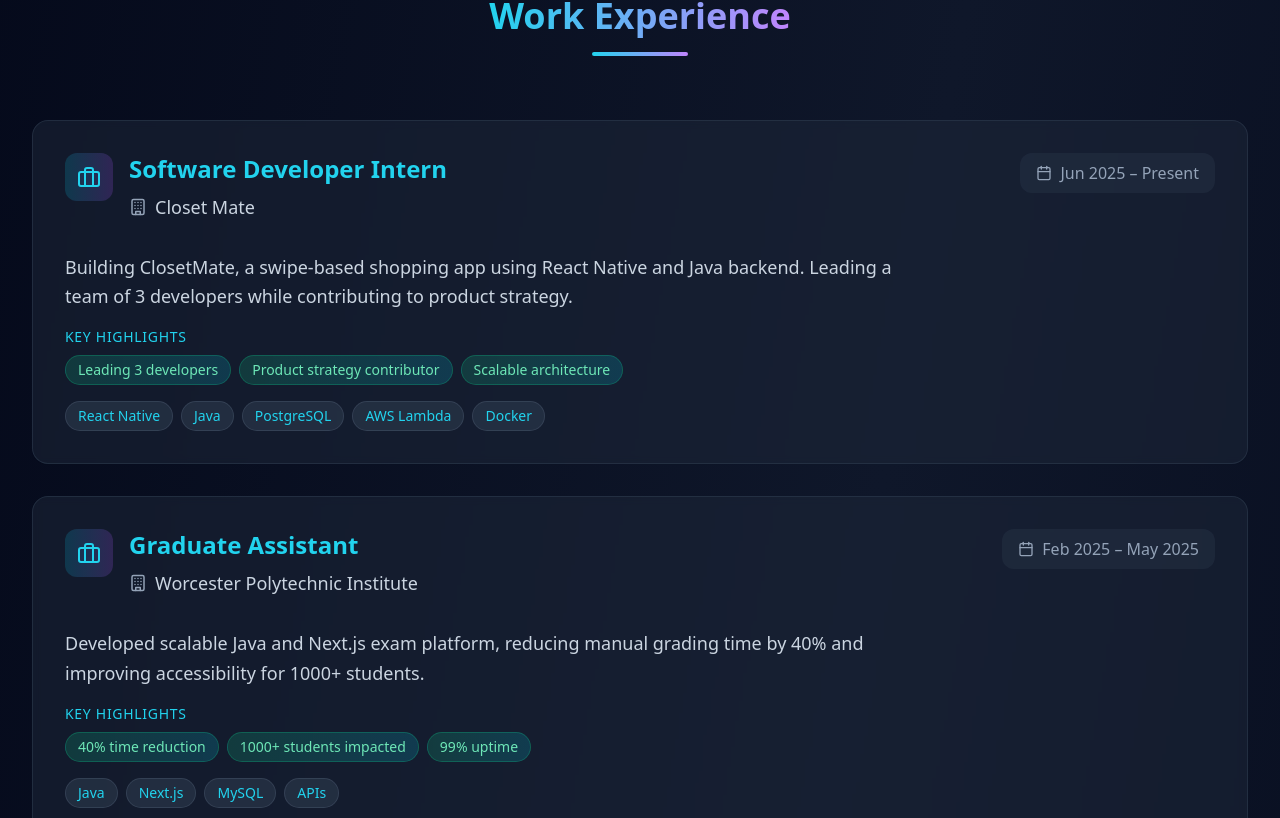
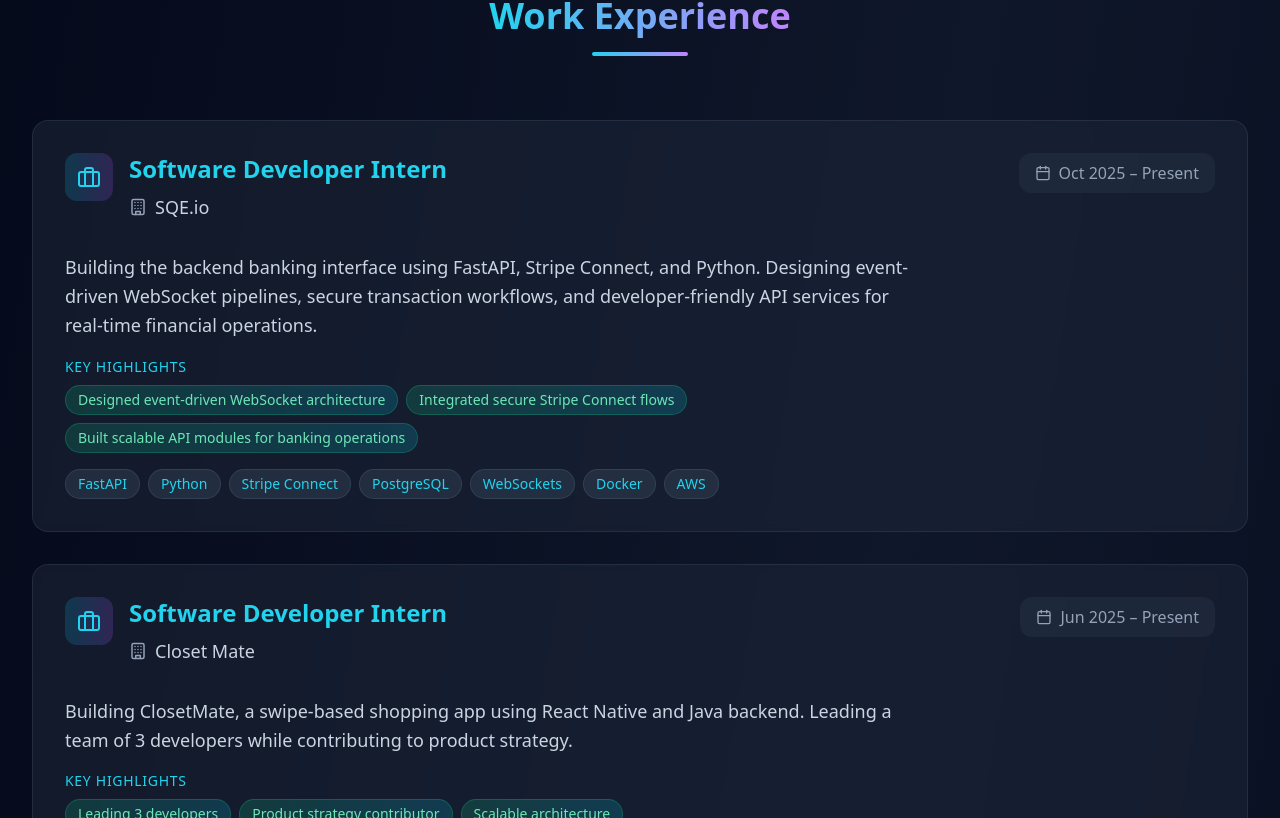
Before and after one commit to Labheshm21/portfolio, a React (Vite) app: page / in a window 1280 px wide. Shown: the part 1802-2620 px from the top of the page. Built offline with nearby package versions, Linux system fonts and the light colour scheme.

Commit message:
added new experience

```diff
--- a/src/App.tsx
+++ b/src/App.tsx
@@ -53,6 +53,19 @@
   ];
 
   const experiences = [
+    {
+  title: "Software Developer Intern",
+  company: "SQE.io",
+  period: "Oct 2025 – Present",
+  description: "Building the backend banking interface using FastAPI, Stripe Connect, and Python. Designing event-driven WebSocket pipelines, secure transaction workflows, and developer-friendly API services for real-time financial operations.",
+  technologies: ["FastAPI", "Python", "Stripe Connect", "PostgreSQL", "WebSockets", "Docker", "AWS"],
+  highlights: [
+    "Designed event-driven WebSocket architecture",
+    "Integrated secure Stripe Connect flows",
+    "Built scalable API modules for banking operations"
+  ]
+},
+
     {
       title: "Software Developer Intern",
       company: "Closet Mate",
```
